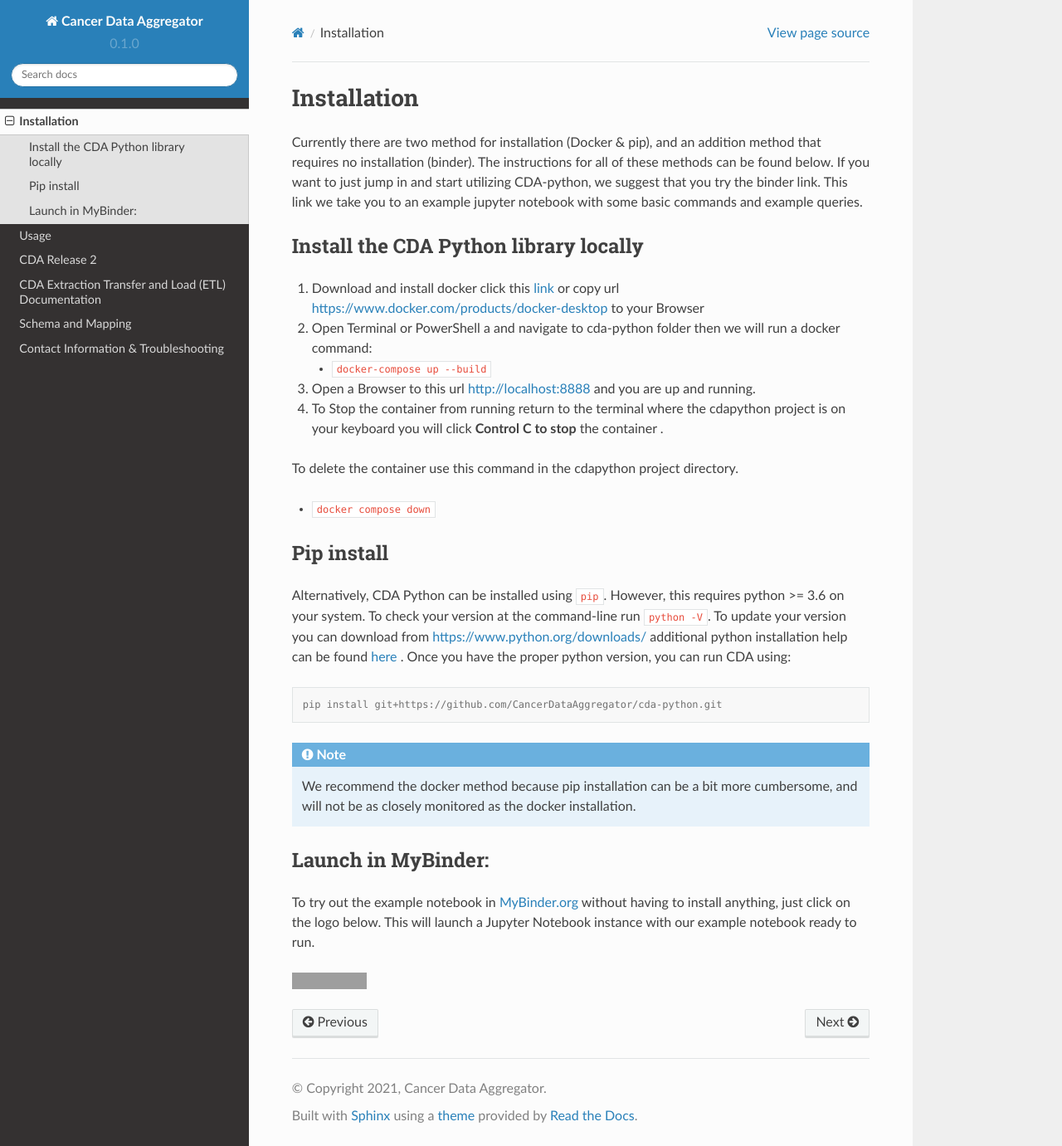
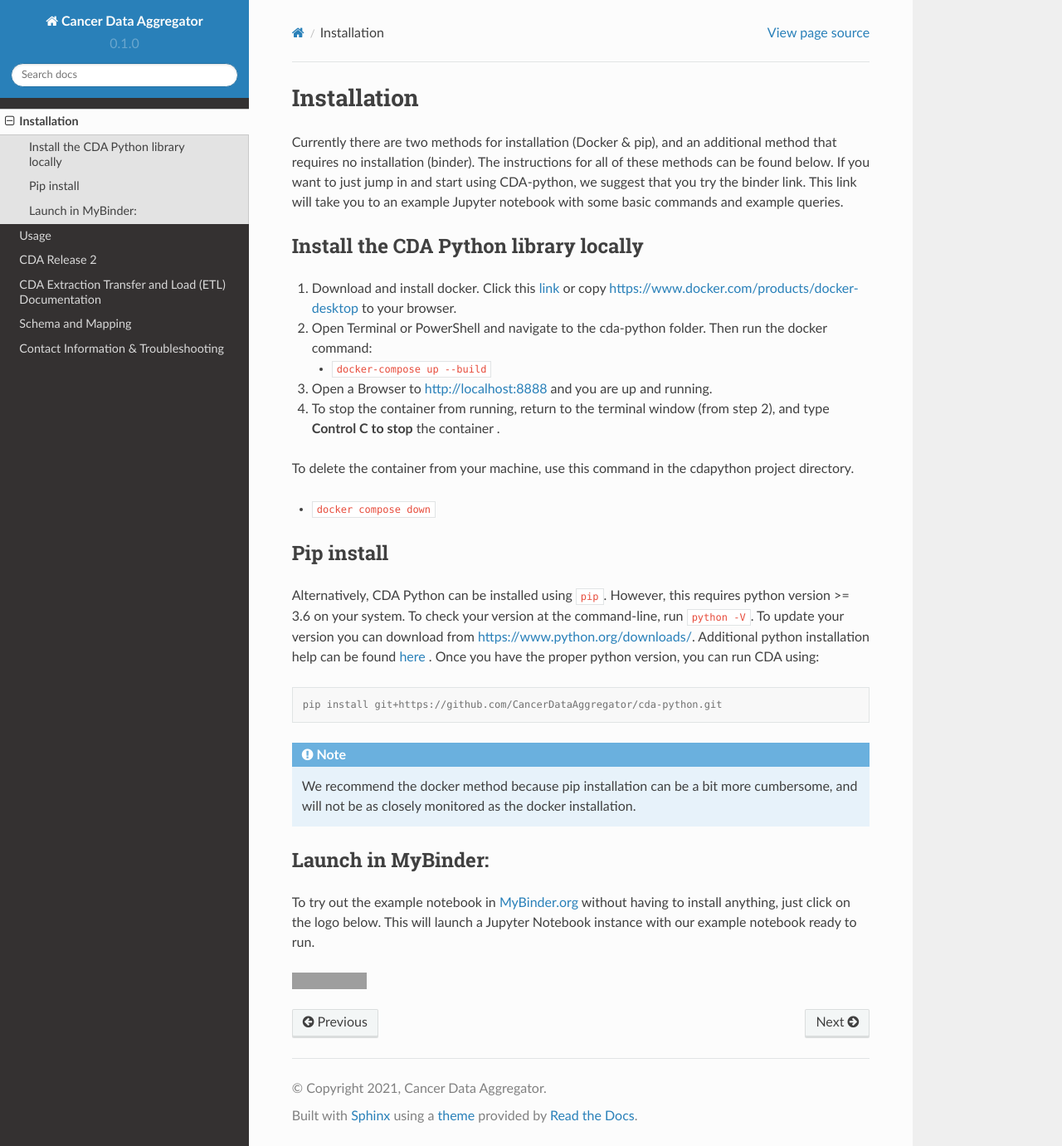
Before and after one commit to CancerDataAggregator/CDA-HelpDesk, a Sphinx documentation site: the page built from docs/source/Installation.rst, in a window 1280 px wide and 1381 px high. Shown: the whole window at 83% size. Built offline with Sphinx 7.4.7 and the Read the Docs theme 2.0.0, drawn with Linux system fonts in a browser that asks for light colours; grey boxes are pictures that could not be loaded.

Commit message:
copyedit(Installation.rst)

```diff
--- a/docs/source/Installation.rst
+++ b/docs/source/Installation.rst
@@ -3,27 +3,27 @@ Installation
 
 .. _installation:
 
-Currently there are two method for installation (Docker & pip), and an addition method that requires no installation (binder). The instructions for all of these methods can be found below. If you want to just jump in and start utilizing CDA-python, we suggest that you try the binder link. This link we take you to an example  jupyter notebook with some basic commands and example queries.
+Currently there are two methods for installation (Docker & pip), and an additional method that requires no installation (binder). The instructions for all of these methods can be found below. If you want to just jump in and start using CDA-python, we suggest that you try the binder link. This link will take you to an example Jupyter notebook with some basic commands and example queries.
 
 
 Install the CDA Python library locally
 --------------------------------------
 
-1. Download and install docker click this `link <https://www.docker.com/products/docker-desktop/>`_ or copy url https://www.docker.com/products/docker-desktop to your Browser
-2. Open Terminal or PowerShell a and navigate to cda-python folder then we will run a docker command:
+1. Download and install docker. Click this `link <https://www.docker.com/products/docker-desktop/>`_ or copy https://www.docker.com/products/docker-desktop to your browser.
+2. Open Terminal or PowerShell and navigate to the cda-python folder. Then run the docker command:
 
    - ``docker-compose up --build``
-3. Open a Browser to this url http://localhost:8888 and you are up and running.
+3. Open a Browser to http://localhost:8888 and you are up and running.
 
-4. To Stop the container from running return to the terminal where the cdapython project is on your keyboard you will click **Control C to stop** the container .
+4. To stop the container from running, return to the terminal window (from step 2), and type **Control C to stop** the container .
 
-To delete the container use this command in the cdapython project directory.
+To delete the container from your machine, use this command in the cdapython project directory.
 
 - ``docker compose down``
 
 Pip install
 ------------
-Alternatively, CDA Python can be installed using ``pip``. However, this requires python >= 3.6 on your system. To check your version at the command-line run ``python -V``. To update your version you can download from https://www.python.org/downloads/ additional python installation help can be found `here <https://realpython.com/installing-python/>`_ . Once you have the proper python version, you can run CDA using:
+Alternatively, CDA Python can be installed using ``pip``. However, this requires python version >= 3.6 on your system. To check your version at the command-line, run ``python -V``. To update your version you can download from https://www.python.org/downloads/. Additional python installation help can be found `here <https://realpython.com/installing-python/>`_ . Once you have the proper python version, you can run CDA using:
 
 .. code-block:: console
 
```
